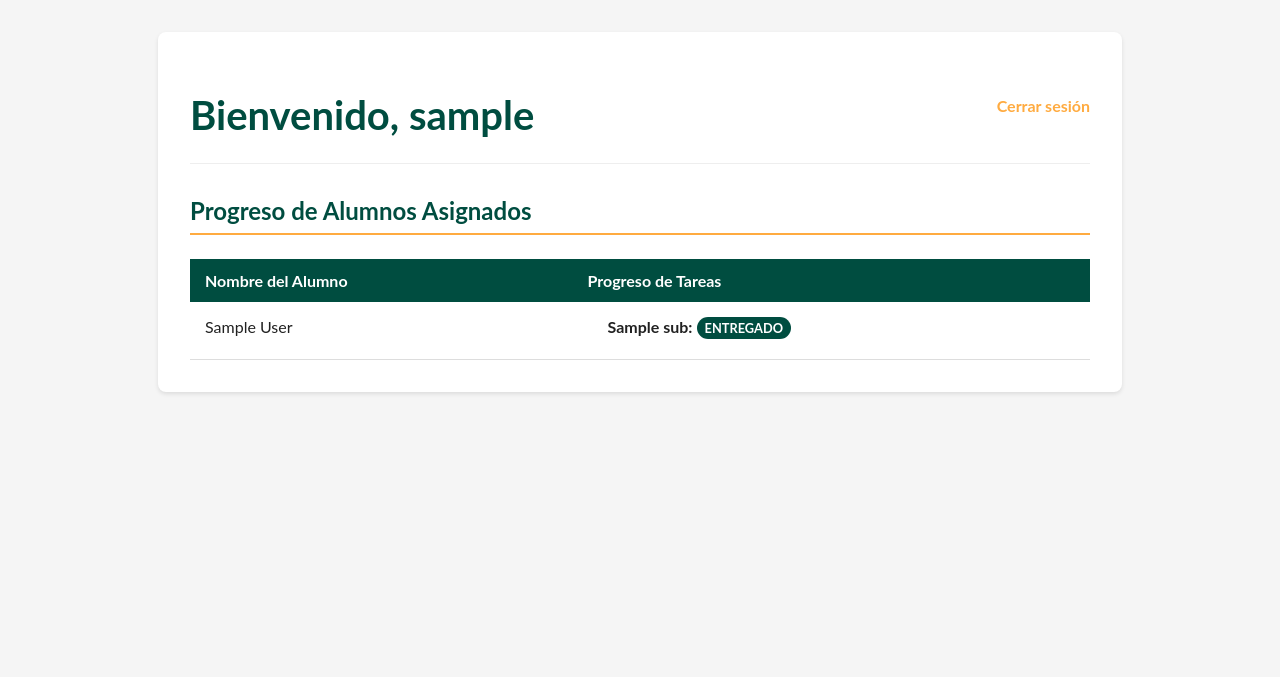
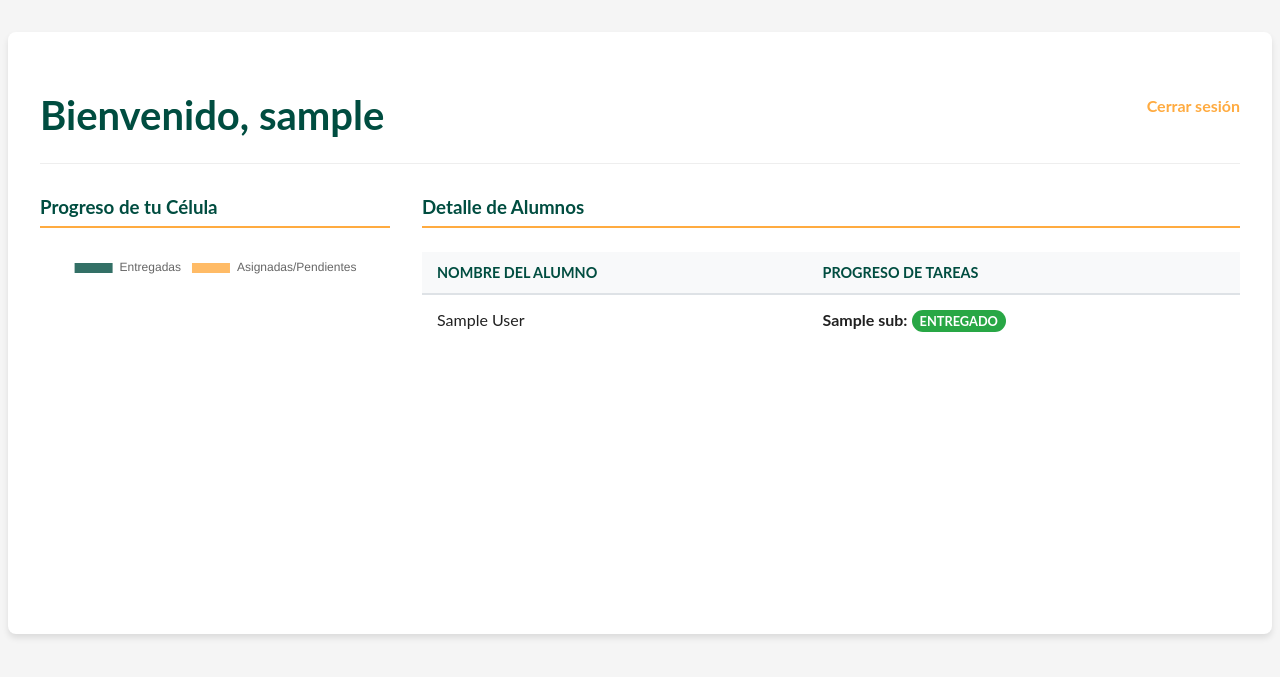
Before and after one commit to DIEGOJGS/nerdearla-vibeathon-2025, a Flask app: template templates/teacher_dashboard.html in a window 1280 px wide. Shown: the top 677 px of the page. Run offline with Flask 3, Linux system fonts and the light colour scheme; the template is opened without the code that fills it: most values are stand-ins (such as "Sample title", 1, 10 or a date in 2020).

Commit message:
style: Mejorado el diseño y layout de los dashboards

```diff
--- a/app.py
+++ b/app.py
@@ -68,6 +68,7 @@
     return redirect('/')
 
 
+# UBICACIÓN: En tu archivo app.py, reemplaza SOLO esta función
 @app.route('/dashboard')
 def dashboard():
     if 'credentials' not in session:
@@ -81,20 +82,19 @@
 
     # 1. ¿El usuario es el COORDINADOR?
     if user_email == COORDINATOR_EMAIL:
-        # Lógica para contar alumnos por profesor (cells_data)
+        # La lógica del coordinador ya está perfecta, no la tocamos.
         all_links = db.session.execute(db.select(TeacherStudentLink)).scalars().all()
         cells_data = {}
+        student_emails_in_db = set(link.student_email for link in all_links)
         for link in all_links:
             teacher = link.teacher_email
             if teacher not in cells_data:
                 cells_data[teacher] = 0
             cells_data[teacher] += 1
 
-        # --- NUEVA LÓGICA SIMPLIFICADA PARA EL SEGUNDO GRÁFICO ---
         course_tasks_data = {}
         classroom_service = build('classroom', 'v1', credentials=creds)
         courses = classroom_service.courses().list().execute().get('courses', [])
-
         if courses:
             for course in courses:
                 course_name = course.get('name', 'Curso sin nombre')
@@ -107,7 +107,7 @@
     # 2. ¿Es un PROFESOR?
     teacher_links = db.session.execute(db.select(TeacherStudentLink).filter_by(teacher_email=user_email)).scalars().all()
     if teacher_links:
-        # La lógica del profesor no cambia, ya funciona perfectamente
+        # La lógica para buscar a los alumnos es la misma...
         student_emails_to_find = {link.student_email for link in teacher_links}
         students_data_with_progress = []
         classroom_service = build('classroom', 'v1', credentials=creds)
@@ -134,7 +134,22 @@
                                     elif state == 'RETURNED': submission_status = 'Calificado'
                                 student_info['submissions'].append({'title': coursework.get('title', 'Tarea sin título'), 'status': submission_status})
                         students_data_with_progress.append(student_info)
-        return render_template('teacher_dashboard.html', user_name=user_name, students_data=students_data_with_progress)
+
+        # --- NUEVA LÓGICA PARA CALCULAR EL GRÁFICO DEL PROFESOR ---
+        teacher_turned_in = 0
+        teacher_total_tasks = 0
+        for student in students_data_with_progress:
+            teacher_total_tasks += len(student['submissions'])
+            for sub in student['submissions']:
+                if sub['status'] in ['Entregado', 'Calificado']:
+                    teacher_turned_in += 1
+
+        teacher_progress_data = {
+            "entregadas": teacher_turned_in,
+            "asignadas": teacher_total_tasks - teacher_turned_in
+        }
+
+        return render_template('teacher_dashboard.html', user_name=user_name, students_data=students_data_with_progress, progress_data=teacher_progress_data)
 
     # 3. Es un ALUMNO
     else:
--- a/static/style.css
+++ b/static/style.css
@@ -1,11 +1,11 @@
-/* UBICACIÓN: static/style.css */
 :root {
     --verde-principal: #004d40;
     --naranja-acento: #ffab40;
     --gris-fondo: #f5f5f5;
     --texto-principal: #212121;
     --fuente-principal: 'Lato', sans-serif;
-    --sombra-suave: 0 2px 4px rgba(0,0,0,0.1);
+    --sombra-suave: 0 4px 6px rgba(0,0,0,0.1);
+    --border-radius: 8px;
 }
 
 body {
@@ -17,11 +17,11 @@
 }
 
 .container {
-    max-width: 900px;
+    max-width: 1200px; /* Hacemos el contenedor principal más ancho para el nuevo diseño */
     margin: 2rem auto;
     padding: 2rem;
     background-color: white;
-    border-radius: 8px;
+    border-radius: var(--border-radius);
     box-shadow: var(--sombra-suave);
 }
 
@@ -29,6 +29,14 @@
     color: var(--verde-principal);
     font-size: 2.5rem;
     margin-bottom: 0.5rem;
+}
+
+h2, h3 {
+    color: var(--verde-principal);
+    border-bottom: 2px solid var(--naranja-acento);
+    padding-bottom: 0.5rem;
+    margin-top: 0;
+    margin-bottom: 1.5rem;
 }
 
 .header {
@@ -50,49 +58,44 @@
     text-decoration: underline;
 }
 
-h2 {
-    color: var(--verde-principal);
-    border-bottom: 2px solid var(--naranja-acento);
-    padding-bottom: 0.5rem;
-    margin-top: 2rem;
-}
-
+/* --- ESTILOS MEJORADOS PARA LA TABLA --- */
 table {
     width: 100%;
     border-collapse: collapse;
-    margin-top: 1.5rem;
 }
 
 thead th {
-    background-color: var(--verde-principal);
-    color: white;
+    background-color: #f8f9fa;
+    color: var(--verde-principal);
     padding: 12px 15px;
     text-align: left;
+    font-size: 0.9rem;
+    text-transform: uppercase;
+    border-bottom: 2px solid #dee2e6;
 }
 
-tbody tr:nth-of-type(even) {
-    background-color: #f9f9f9;
+td {
+    padding: 15px;
+    vertical-align: top;
+    border-bottom: 1px solid #dee2e6;
 }
 
-tbody tr:hover {
-    background-color: #f1f1f1;
+tbody tr:last-child td {
+    border-bottom: none;
 }
 
-/* --- MEJORAS DE ESTILO (NUEVO) --- */
-td {
-    padding: 15px; /* Aumentamos el espacio interno */
-    vertical-align: top; /* Alineamos todo arriba */
-    border-bottom: 1px solid #ddd;
+.task-list {
+    margin: 0;
+    padding-left: 0;
+    list-style-type: none;
 }
 
-td ul {
-    margin: 0;
-    padding-left: 0; /* Quitamos el espacio izquierdo de la lista */
-    list-style-type: none; /* Quitamos los puntos de la lista */
+.task-list li {
+    margin-bottom: 8px;
 }
 
-td ul li {
-    margin-bottom: 8px; /* Añadimos espacio entre las tareas */
+.task-list li:last-child {
+    margin-bottom: 0;
 }
 
 /* --- Estilos para los Estados de las Tareas --- */
@@ -104,19 +107,10 @@
     color: white;
     text-transform: uppercase;
 }
+.status-entregado { background-color: #28a745; }
+.status-calificado { background-color: #007bff; }
+.status-asignado { background-color: #ffc107; color: #212121; }
 
-.status-entregado {
-    background-color: #004d40; /* Verde Semillero */
-}
-
-.status-calificado {
-    background-color: #0d47a1; /* Azul */
-}
-
-.status-asignado {
-    background-color: #ffab40; /* Naranja Semillero */
-    color: #212121;
-}
 /* --- Estilos para la Página de Login --- */
 .login-container {
     display: flex;
@@ -166,10 +160,7 @@
     height: 20px;
     margin-right: 12px;
 }
-.login-box .logo {
-    max-width: 150px; /* Cambia este valor para ajustar el tamaño */
-    margin-bottom: 1rem;
-}
+
 /* --- Estilos para Contenedor de Gráficos --- */
 .charts-container {
     display: flex;
@@ -177,10 +168,26 @@
     align-items: center;
     gap: 2rem;
     margin-top: 2rem;
-    flex-wrap: wrap; /* <-- ESTA LÍNEA ES LA MAGIA */
+    flex-wrap: wrap;
 }
 .chart-box {
     width: 45%;
-    min-width: 300px; /* Evita que los gráficos se aplasten demasiado */
+    min-width: 300px;
     text-align: center;
 }
+
+/* --- ESTILOS DE LAYOUT DEL DASHBOARD DEL PROFESOR (NUEVO) --- */
+.dashboard-layout {
+    display: flex;
+    gap: 2rem;
+    align-items: flex-start;
+}
+
+.chart-container {
+    flex: 1;
+    max-width: 350px;
+}
+
+.table-container {
+    flex: 2;
+}
--- a/templates/teacher_dashboard.html
+++ b/templates/teacher_dashboard.html
@@ -5,6 +5,7 @@
     <meta name="viewport" content="width=device-width, initial-scale=1.0">
     <title>Dashboard del Profesor - Semillero Digital</title>
     <link rel="stylesheet" href="{{ url_for('static', filename='style.css') }}">
+    <script src="https://cdn.jsdelivr.net/npm/chart.js"></script>
 </head>
 <body>
     <div class="container">
@@ -13,8 +14,15 @@
             <a href="/logout" class="logout-link">Cerrar sesión</a>
         </div>
 
-        <h2>Progreso de Alumnos Asignados</h2>
+        <div class="dashboard-layout">
 
+            <div class="chart-container">
+                <h3>Progreso de tu Célula</h3>
+                <canvas id="teacherProgressChart"></canvas>
+            </div>
+
+            <div class="table-container">
+                <h3>Detalle de Alumnos</h3>
                 {% if students_data %}
                     <table>
                         <thead>
@@ -28,22 +36,19 @@
                             <tr>
                                 <td>{{ student_info.profile.name.fullName }}</td>
                                 <td>
-                            <ul style="margin: 0; padding-left: 20px;">
+                                    <ul class="task-list">
                                         {% for sub in student_info.submissions %}
                                             <li>
                                                 <strong>{{ sub.title }}:</strong>
                                                 <span class="status
-                                            {% if sub.status == 'Entregado' %}
-                                                status-entregado
-                                            {% elif sub.status == 'Calificado' %}
-                                                status-calificado
-                                            {% else %}
-                                                status-asignado
+                                                    {% if sub.status == 'Entregado' %} status-entregado
+                                                    {% elif sub.status == 'Calificado' %} status-calificado
+                                                    {% else %} status-asignado
                                                     {% endif %}
                                                 ">{{ sub.status }}</span>
                                             </li>
                                         {% else %}
-                                    <li>No hay tareas asignadas en este curso.</li>
+                                            <li>No hay tareas asignadas.</li>
                                         {% endfor %}
                                     </ul>
                                 </td>
@@ -55,5 +60,34 @@
                     <p>No se encontraron datos de progreso para los alumnos asignados.</p>
                 {% endif %}
             </div>
+        </div>
+    </div>
+
+    <script>
+        // El script de Chart.js no cambia
+        const progressData = {{ progress_data|tojson }};
+        const progressCtx = document.getElementById('teacherProgressChart');
+        new Chart(progressCtx, {
+            type: 'doughnut',
+            data: {
+                labels: ['Entregadas', 'Asignadas/Pendientes'],
+                datasets: [{
+                    label: 'Estado de Tareas',
+                    data: [progressData.entregadas, progressData.asignadas],
+                    backgroundColor: [ 'rgba(0, 77, 64, 0.8)', 'rgba(255, 171, 64, 0.8)' ],
+                    borderColor: [ '#fff' ],
+                    borderWidth: 2
+                }]
+            },
+            options: {
+                responsive: true,
+                plugins: {
+                    legend: {
+                        position: 'top',
+                    }
+                }
+            }
+        });
+    </script>
 </body>
 </html>
```
Lines whose indentation alone changed are shown as unchanged.
